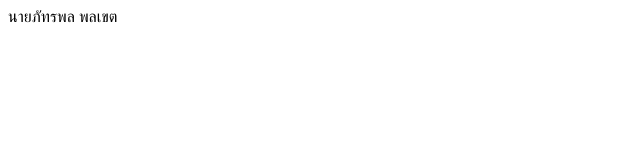
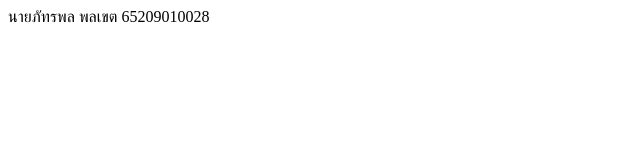
Before and after one commit to byteza007x/028, a plain HTML site: page index.html in a window 1280 px wide. Shown: the whole page, without its empty margins (0-640 px from the left). Drawn offline with Linux system fonts and the light colour scheme.

Commit message:
add demo

```diff
--- a/index.html
+++ b/index.html
@@ -1,4 +1,4 @@
 <html>
     <head></head>
-    <body>นายภัทรพล พลเขต</body>
+    <body>นายภัทรพล พลเขต 65209010028</body>
 </html>
```
